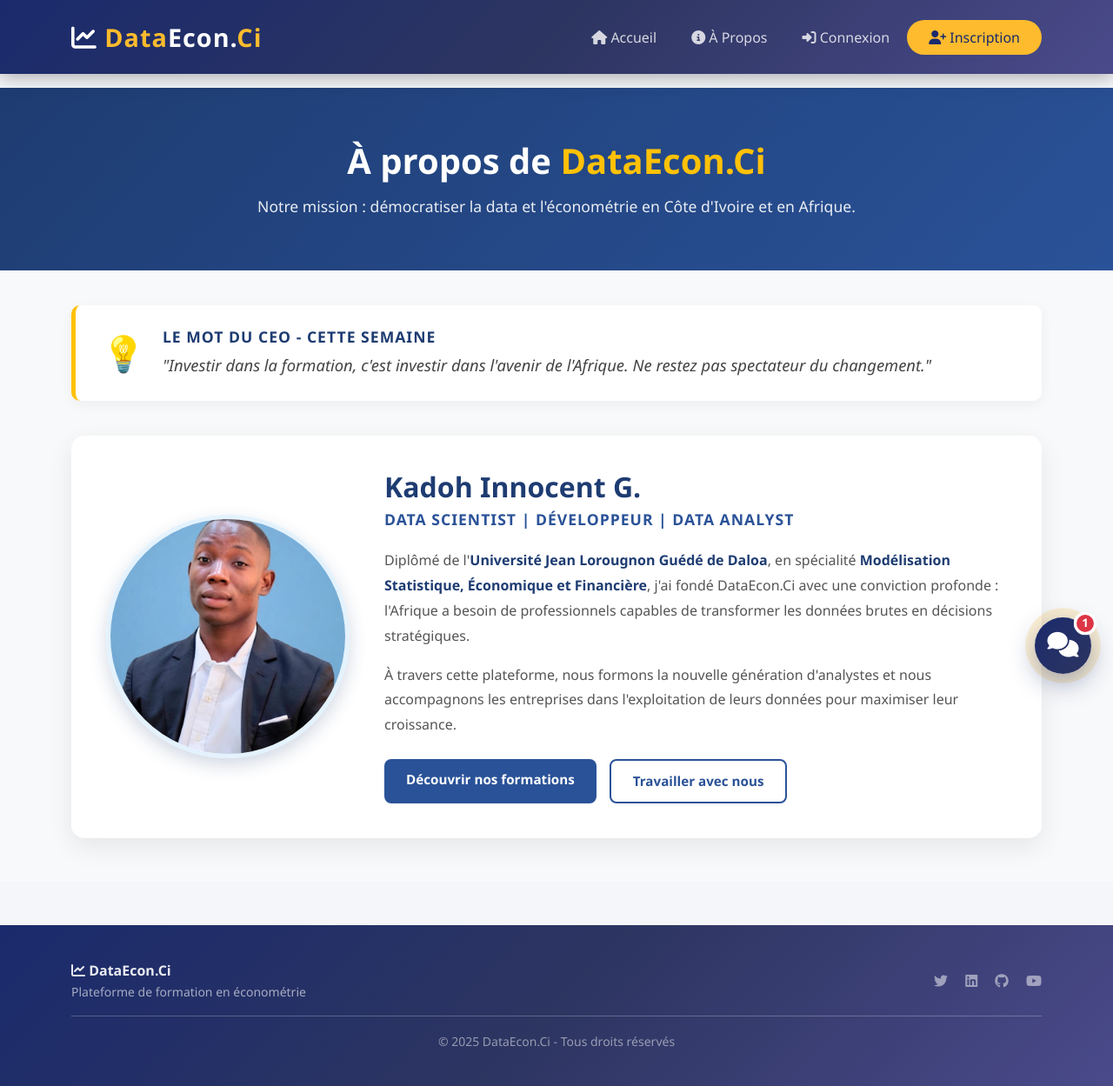
After one commit to dataeconci/dataecon, a Flask app: page /about in a window 1280 px wide. The commit adds this page. Shown: the whole page at 87% size. Run offline with Flask 3, Linux system fonts and the light colour scheme.

Commit message:
Add About page with CEO profile, weekly motivation message, and nav link

```diff
--- a/app/app.py
+++ b/app/app.py
@@ -2313,6 +2313,30 @@ def api_lesson(outil, niveau):
 
 # ==================== FIN API LEÇONS ====================
 
+# ==================== PAGE À PROPOS ====================
+@app.route('/about')
+def about():
+    import datetime
+
+    # Liste des messages motivants (tu peux en ajouter autant que tu veux)
+    messages_hebdo = [
+        "L'économie de demain se construit avec les données d'aujourd'hui. Formez-vous dès maintenant !",
+        "La data n'est pas réservée aux experts. C'est l'outil le plus puissant pour développer votre entreprise.",
+        "Investir dans la formation, c'est investir dans l'avenir de l'Afrique. Ne restez pas spectateur du changement.",
+        "Chaque ligne de code, chaque modèle statistique, est un pas de plus vers la souveraineté économique.",
+        "Les entreprises qui exploitent leurs données dominent leur marché. Faites appel à nos experts pour passer au niveau supérieur.",
+        "Le talent sans la pratique n'est rien. C'est en forgeant qu'on devient Data Scientist."
+    ]
+
+    # Calcul du numéro de la semaine actuelle (1 à 52)
+    semaine_actuelle = datetime.date.today().isocalendar()[1]
+
+    # Sélection du message (le modulo permet de tourner en boucle sur la liste)
+    message_semaine = messages_hebdo[semaine_actuelle % len(messages_hebdo)]
+
+    return render_template('about.html', message_semaine=message_semaine)
+# ==================== FIN PAGE À PROPOS ====================
+
 
 
 if __name__ == '__main__':
--- /dev/null
+++ b/app/static/css/about.css
@@ -0,0 +1,175 @@
+/* ============================================
+   PAGE À PROPOS
+   ============================================ */
+
+.about-page {
+    background-color: #f8f9fa;
+    padding-bottom: 50px;
+}
+
+.about-hero {
+    background: linear-gradient(135deg, #1e3c72 0%, #2a5298 100%);
+    color: white;
+    padding: 60px 0;
+    text-align: center;
+}
+
+.about-hero h1 {
+    font-size: 2.5rem;
+    font-weight: 700;
+    margin-bottom: 15px;
+}
+
+.about-hero h1 span {
+    color: #ffc107;
+}
+
+.about-hero p {
+    font-size: 1.1rem;
+    opacity: 0.9;
+    max-width: 700px;
+    margin: 0 auto;
+}
+
+.about-container {
+    margin-top: 40px;
+}
+
+/* Bannière de motivation */
+.motivation-banner {
+    background: white;
+    border-left: 5px solid #ffc107;
+    border-radius: 10px;
+    padding: 25px 30px;
+    margin-bottom: 40px;
+    display: flex;
+    align-items: center;
+    gap: 20px;
+    box-shadow: 0 4px 15px rgba(0,0,0,0.05);
+}
+
+.motivation-icon {
+    font-size: 2.5rem;
+}
+
+.motivation-content h3 {
+    margin: 0 0 8px;
+    color: #1e3c72;
+    font-size: 1.1rem;
+    font-weight: 700;
+    text-transform: uppercase;
+    letter-spacing: 1px;
+}
+
+.motivation-content p {
+    margin: 0;
+    font-size: 1.15rem;
+    font-style: italic;
+    color: #444;
+    line-height: 1.5;
+}
+
+/* Section CEO */
+.ceo-section {
+    background: white;
+    border-radius: 15px;
+    padding: 40px;
+    display: flex;
+    gap: 40px;
+    align-items: center;
+    box-shadow: 0 10px 30px rgba(0,0,0,0.08);
+}
+
+.ceo-image-container {
+    flex-shrink: 0;
+}
+
+.ceo-image {
+    width: 280px;
+    height: 280px;
+    object-fit: cover;
+    border-radius: 50%; /* Image ronde */
+    border: 5px solid #e3f2fd;
+    box-shadow: 0 8px 20px rgba(30,60,114,0.2);
+}
+
+.ceo-text h2 {
+    color: #1e3c72;
+    font-size: 2rem;
+    font-weight: 700;
+    margin-bottom: 5px;
+}
+
+.ceo-title {
+    color: #2a5298;
+    font-size: 1.1rem;
+    font-weight: 600;
+    margin-bottom: 20px;
+    text-transform: uppercase;
+    letter-spacing: 1px;
+}
+
+.ceo-bio {
+    color: #555;
+    line-height: 1.8;
+    font-size: 1rem;
+}
+
+.ceo-bio strong {
+    color: #1e3c72;
+}
+
+.ceo-actions {
+    margin-top: 25px;
+    display: flex;
+    gap: 15px;
+}
+
+.btn-primary, .btn-secondary {
+    padding: 12px 25px;
+    border-radius: 8px;
+    font-weight: 600;
+    text-decoration: none;
+    transition: all 0.3s ease;
+    font-size: 0.95rem;
+}
+
+.btn-primary {
+    background: #2a5298;
+    color: white;
+}
+
+.btn-primary:hover {
+    background: #1e3c72;
+    transform: translateY(-2px);
+}
+
+.btn-secondary {
+    background: white;
+    color: #2a5298;
+    border: 2px solid #2a5298;
+}
+
+.btn-secondary:hover {
+    background: #f0f5ff;
+    transform: translateY(-2px);
+}
+
+/* Responsive (Mobiles) */
+@media (max-width: 768px) {
+    .ceo-section {
+        flex-direction: column;
+        text-align: center;
+        padding: 30px 20px;
+    }
+
+    .ceo-actions {
+        flex-direction: column;
+        align-items: center;
+    }
+
+    .motivation-banner {
+        flex-direction: column;
+        text-align: center;
+    }
+}
--- /dev/null
+++ b/app/templates/about.html
@@ -0,0 +1,62 @@
+{% extends "layout.html" %}
+
+{% block title %}À Propos - DataEcon.Ci{% endblock %}
+
+{% block extra_css %}
+<link rel="stylesheet" href="{{ url_for('static', filename='css/about.css') }}">
+{% endblock %}
+
+{% block content %}
+<div class="about-page">
+
+    <!-- En-tête -->
+    <section class="about-hero">
+        <div class="container text-center">
+            <h1>À propos de <span>DataEcon.Ci</span></h1>
+            <p>Notre mission : démocratiser la data et l'économétrie en Côte d'Ivoire et en Afrique.</p>
+        </div>
+    </section>
+
+    <div class="container about-container">
+
+        <!-- Message de la semaine (Généré par Python) -->
+        <section class="motivation-banner">
+            <div class="motivation-icon">💡</div>
+            <div class="motivation-content">
+                <h3>Le mot du CEO - Cette semaine</h3>
+                <p>"{{ message_semaine }}"</p>
+            </div>
+        </section>
+
+        <!-- Profil du CEO -->
+        <section class="ceo-section">
+            <div class="ceo-image-container">
+                <img src="{{ url_for('static', filename='images/ceo.jpg') }}" alt="Kadoh Innocent G." class="ceo-image">
+            </div>
+            <div class="ceo-text">
+                <h2>Kadoh Innocent G.</h2>
+                <p class="ceo-title">Data Scientist | Développeur | Data Analyst</p>
+
+                <div class="ceo-bio">
+                    <p>
+                        Diplômé de l'<strong>Université Jean Lorougnon Guédé de Daloa</strong>,
+                        en spécialité <strong>Modélisation Statistique, Économique et Financière</strong>,
+                        j'ai fondé DataEcon.Ci avec une conviction profonde : l'Afrique a besoin de professionnels
+                        capables de transformer les données brutes en décisions stratégiques.
+                    </p>
+                    <p>
+                        À travers cette plateforme, nous formons la nouvelle génération d'analystes et nous accompagnons
+                        les entreprises dans l'exploitation de leurs données pour maximiser leur croissance.
+                    </p>
+                </div>
+
+                <div class="ceo-actions">
+                    <a href="{{ url_for('courses') }}" class="btn-primary">Découvrir nos formations</a>
+                    <a href="#" class="btn-secondary" onclick="alert('Contactez-nous sur WhatsApp pour une assistance immédiate !')">Travailler avec nous</a>
+                </div>
+            </div>
+        </section>
+
+    </div>
+</div>
+{% endblock %}
--- a/app/templates/layout.html
+++ b/app/templates/layout.html
@@ -37,6 +37,11 @@
                     <li class="nav-item">
                         <a class="nav-link" href="{{ url_for('index') }}">
                             <i class="fas fa-home"></i> Accueil
+                        </a>
+                    </li>
+                    <li class="nav-item">
+                        <a class="nav-link" href="{{ url_for('about') }}">
+                            <i class="fas fa-info-circle"></i> À Propos
                         </a>
                     </li>
 
```
Also changed, not shown: app/static/images/ceo.jpg (added).
